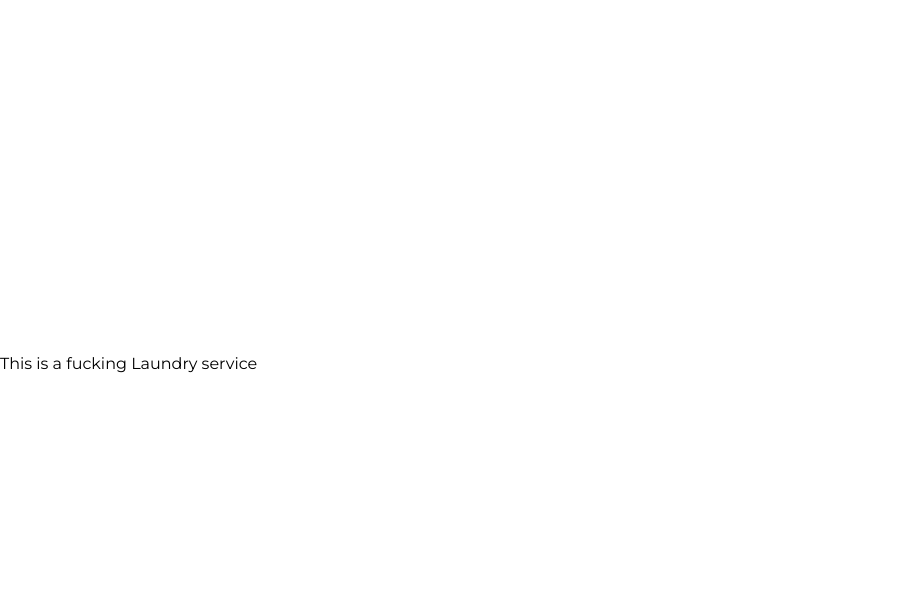
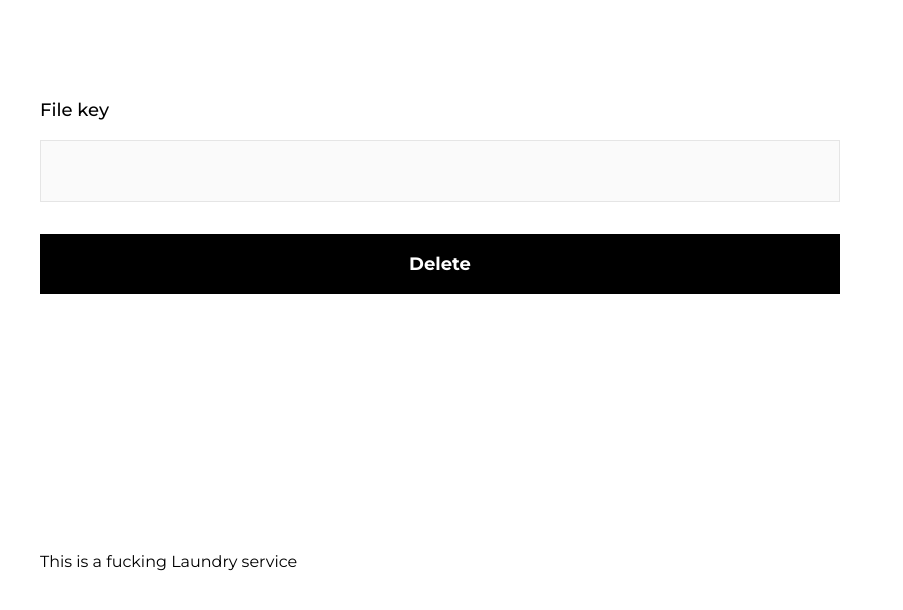
Before and after one commit to trungdvu/laundrex-web, a Next.js app: page / in a window 1280 px wide. Shown: the top 610 px of the page, without its empty margins (0-903 px from the left). Built offline with nearby package versions, Linux system fonts and the light colour scheme; no server answers.

Commit message:
del file on prod

```diff
--- a/src/libs/file-upload-service.ts
+++ b/src/libs/file-upload-service.ts
@@ -13,6 +13,10 @@ const fileUploadService = Object.freeze({
       },
     });
   },
+
+  async delete(key: string) {
+    return laundrexApi.post(`/file-uploads/cleaning`, { key });
+  },
 });
 
 export default fileUploadService;
--- a/src/libs/laundrex-api.ts
+++ b/src/libs/laundrex-api.ts
@@ -52,6 +52,7 @@ async function send(method: Method, path: string, body?: any) {
 
     return res.data;
   } catch (error: any) {
+    console.log('🚀 ~ send ~ error:', error);
     throw new Error('Internal server error');
   }
 }
--- a/src/pages/api/sign-in.ts
+++ b/src/pages/api/sign-in.ts
@@ -25,7 +25,8 @@ export default async function signIn(
     }
 
     return res.json(signInRes);
-  } catch (error) {
-    throw new Error('sign in error');
+  } catch (error: any) {
+    console.log('🚀 ~ signIn error:', error);
+    throw new Error(error.message);
   }
 }
--- a/src/pages/index.tsx
+++ b/src/pages/index.tsx
@@ -1,10 +1,33 @@
+import Button from '@/components/buttons/button';
+import Input from '@/components/inputs/input';
+import Label from '@/components/inputs/label';
 import Seo from '@/components/seo/seo';
+import fileUploadService from '@/libs/file-upload-service';
+import { useState } from 'react';
 
 export default function Home() {
+  const [key, setKey] = useState('');
+
+  const handleDelete = async () => {
+    const res = await fileUploadService.delete(key);
+    console.log('🚀 ~ handleDelete ~ res:', res);
+  };
+
   return (
     <>
       <Seo />
-      <main className="py-24">
+      <main className="px-10 py-24">
+        <div className="flex w-2/3 flex-col gap-4">
+          <Label>File key</Label>
+          <Input
+            value={key}
+            onChange={(e) => setKey(e.currentTarget.value)}
+            className="w-full"
+          />
+          <Button className="mt-4" onClick={handleDelete}>
+            Delete
+          </Button>
+        </div>
         <div className="py-64">This is a fucking Laundry service</div>
       </main>
     </>
```
